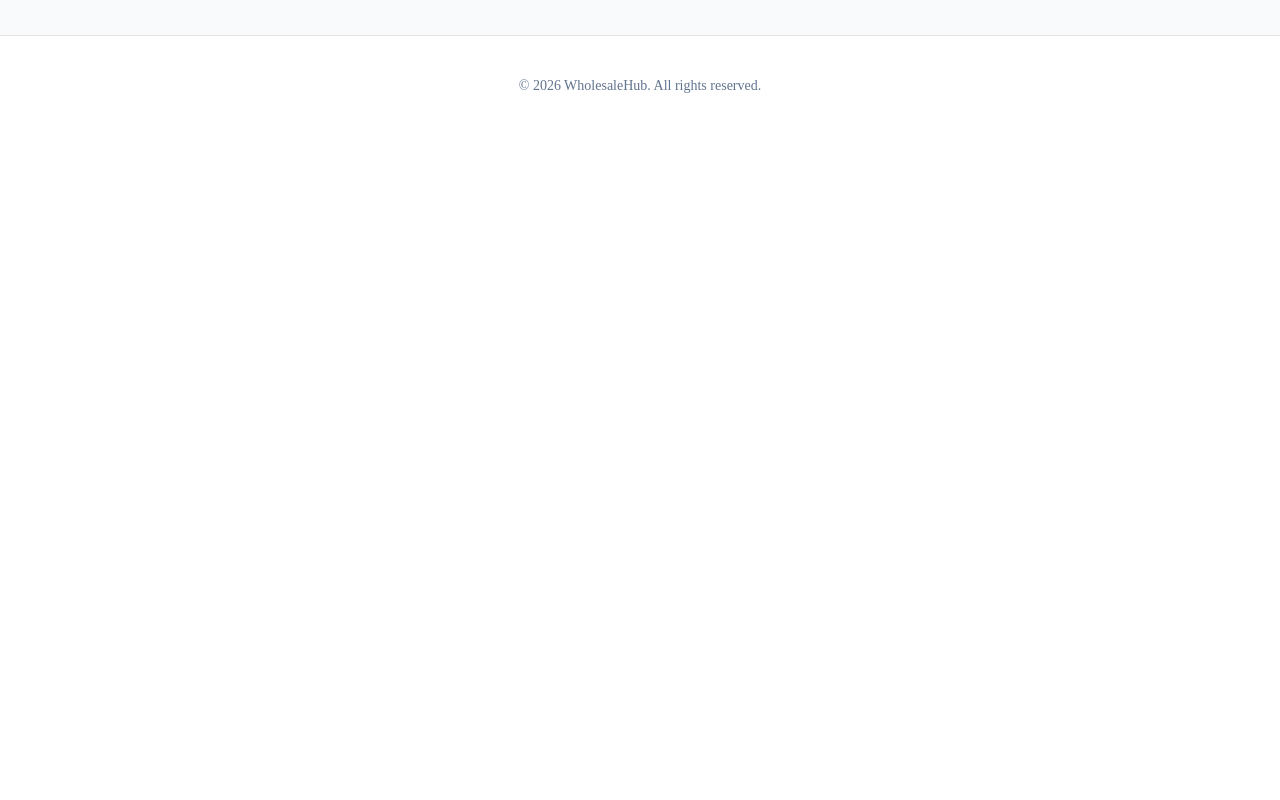
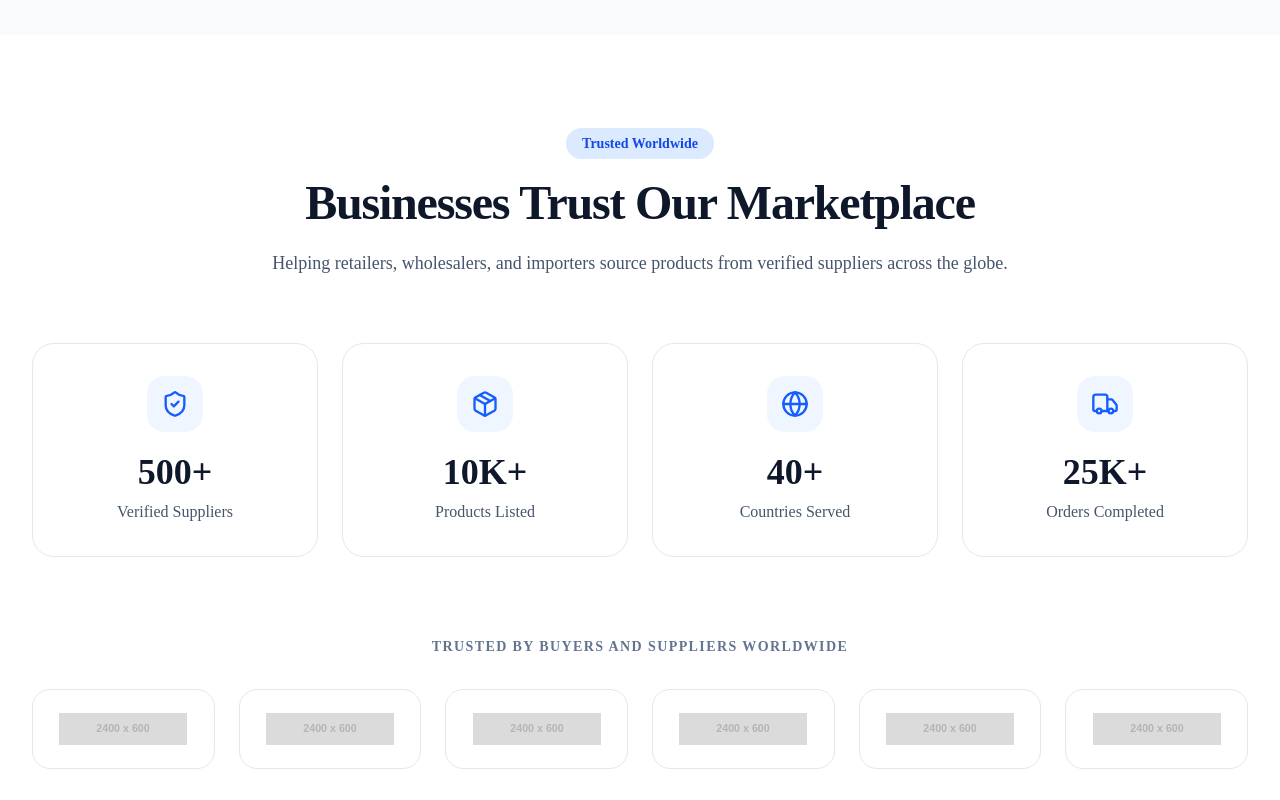
Before and after one commit to PritomAhsan/wholesale-marketplace, a Next.js app: page / in a window 1280 px wide. Shown: the part 4280-5080 px from the top of the page. Before the commit the page ends 4416 px from the top, so only its background shows below. Built offline with nearby package versions, Linux system fonts and the light colour scheme.

Commit message:
feat(home): add trusted businesses section

```diff
--- a/app/page.tsx
+++ b/app/page.tsx
@@ -3,6 +3,7 @@ import FeaturedCategories from "@/features/home/sections/FeaturedCategories";
 import FeaturedSuppliers from "@/features/home/sections/FeaturedSuppliers";
 import FeaturedProducts from "@/features/home/sections/FeaturedProducts";
 import HowItWorks from "@/features/home/sections/HowItWorks";
+import TrustedBusinesses from "@/features/home/sections/TrustedBusinesses";
 
 export default function HomePage() {
   return (
@@ -12,6 +13,7 @@ export default function HomePage() {
       <FeaturedSuppliers />
       <FeaturedProducts />
       <HowItWorks />
+      <TrustedBusinesses />
     </>
   );
 }
--- /dev/null
+++ b/features/home/components/CompanyLogo.tsx
@@ -0,0 +1,23 @@
+import Image from "next/image";
+
+interface Props {
+  src: string;
+  alt: string;
+}
+
+export default function CompanyLogo({
+  src,
+  alt,
+}: Props) {
+  return (
+    <div className="flex h-20 items-center justify-center rounded-2xl border border-slate-200 bg-white p-2 transition hover:border-blue-200 hover:shadow-md">
+      <Image
+        src={src}
+        alt={alt}
+        width={120}
+        height={40}
+        className="h-8 w-auto object-contain grayscale opacity-70 transition hover:grayscale-0 hover:opacity-100"
+      />
+    </div>
+  );
+}
--- /dev/null
+++ b/features/home/components/TrustStatCard.tsx
@@ -0,0 +1,31 @@
+import { LucideIcon } from "lucide-react";
+
+interface Props {
+  icon: LucideIcon;
+  value: string;
+  label: string;
+}
+
+export default function TrustStatCard({
+  icon: Icon,
+  value,
+  label,
+}: Props) {
+  return (
+    <div className="rounded-3xl border border-slate-200 bg-white p-8 text-center transition-all duration-300 hover:-translate-y-1 hover:shadow-xl">
+
+      <div className="mx-auto flex h-14 w-14 items-center justify-center rounded-2xl bg-blue-50">
+        <Icon className="h-7 w-7 text-blue-600" />
+      </div>
+
+      <h3 className="mt-5 text-4xl font-black">
+        {value}
+      </h3>
+
+      <p className="mt-2 text-slate-600">
+        {label}
+      </p>
+
+    </div>
+  );
+}
--- /dev/null
+++ b/features/home/data/trustStats.ts
@@ -0,0 +1,33 @@
+import {
+  Globe,
+  Package,
+  ShieldCheck,
+  Truck,
+} from "lucide-react";
+
+export const trustStats = [
+  {
+    id: 1,
+    icon: ShieldCheck,
+    value: "500+",
+    label: "Verified Suppliers",
+  },
+  {
+    id: 2,
+    icon: Package,
+    value: "10K+",
+    label: "Products Listed",
+  },
+  {
+    id: 3,
+    icon: Globe,
+    value: "40+",
+    label: "Countries Served",
+  },
+  {
+    id: 4,
+    icon: Truck,
+    value: "25K+",
+    label: "Orders Completed",
+  },
+];
--- /dev/null
+++ b/features/home/sections/TrustedBusinesses.tsx
@@ -0,0 +1,56 @@
+import Container from "@/components/layout/Container";
+import { SectionHeading } from "@/components/ui/section-heading";
+
+import CompanyLogo from "../components/CompanyLogo";
+import TrustStatCard from "../components/TrustStatCard";
+import { trustStats } from "../data/trustStats";
+
+const logos = [
+  "https://placehold.co/2400x600/orange/white.png",
+  "https://placehold.co/2400x600/orange/white.png",
+  "https://placehold.co/2400x600/orange/white.png",
+  "https://placehold.co/2400x600/orange/white.png",
+  "https://placehold.co/2400x600/orange/white.png",
+  "https://placehold.co/2400x600/orange/white.png",
+];
+
+export default function TrustedBusinesses() {
+  return (
+    <section className="py-24">
+      <Container>
+
+        <SectionHeading
+          badge="Trusted Worldwide"
+          title="Businesses Trust Our Marketplace"
+          description="Helping retailers, wholesalers, and importers source products from verified suppliers across the globe."
+        />
+
+        <div className="mt-16 grid gap-6 md:grid-cols-2 xl:grid-cols-4">
+          {trustStats.map((item) => (
+            <TrustStatCard
+              key={item.id}
+              {...item}
+            />
+          ))}
+        </div>
+
+        <div className="mt-20">
+          <p className="mb-8 text-center text-sm font-semibold uppercase tracking-widest text-slate-500">
+            Trusted by buyers and suppliers worldwide
+          </p>
+
+          <div className="grid grid-cols-2 gap-6 md:grid-cols-3 lg:grid-cols-6">
+            {logos.map((logo, index) => (
+              <CompanyLogo
+                key={index}
+                src={logo}
+                alt={`Partner ${index + 1}`}
+              />
+            ))}
+          </div>
+        </div>
+
+      </Container>
+    </section>
+  );
+}
```
